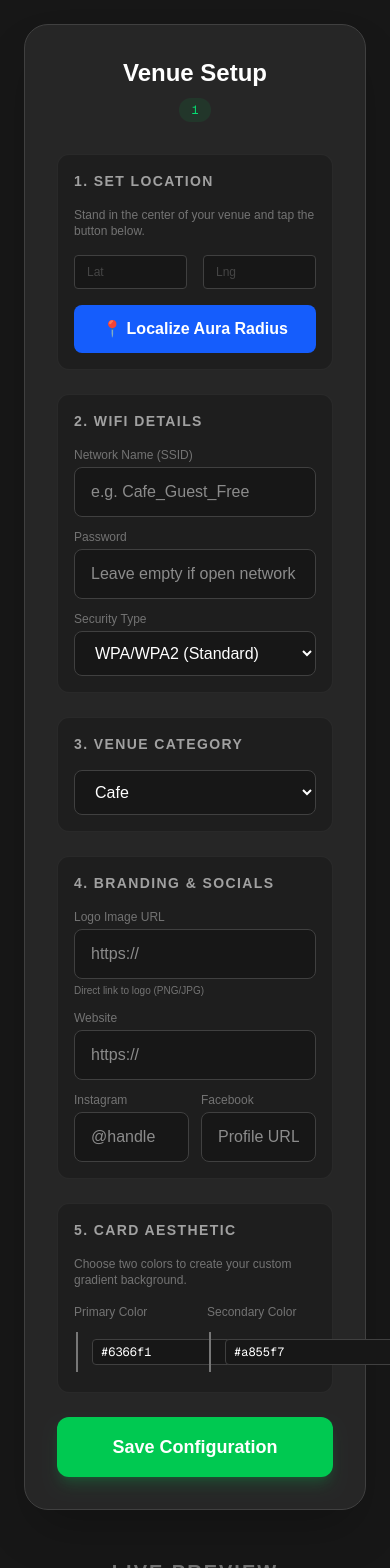
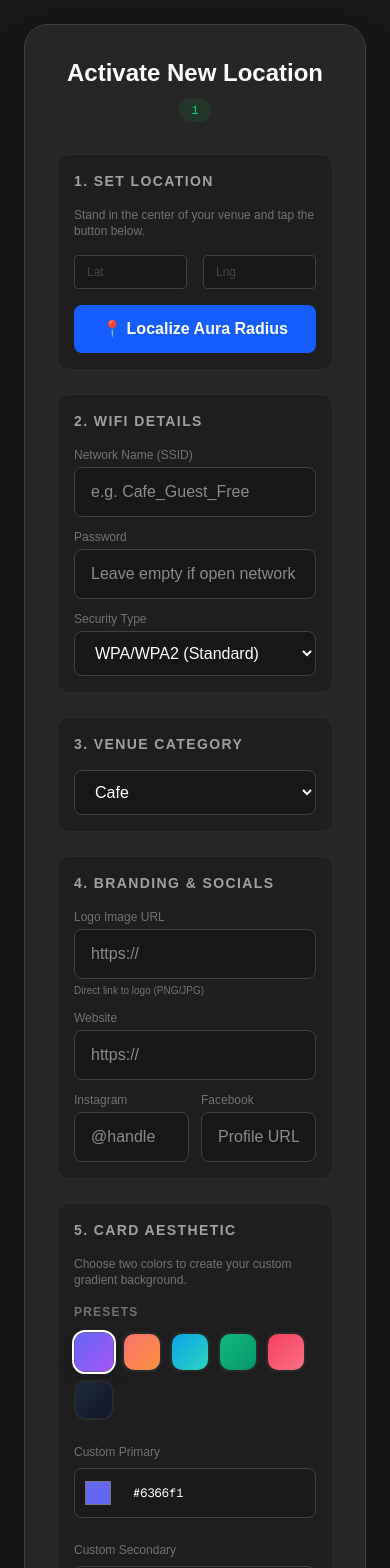
Before and after one commit to Giopiz/auratap-system, a Next.js app: page /1/setup in a window 390 px wide. Shown: the top 1568 px of the page. Built offline with nearby package versions, Linux system fonts and the light colour scheme; no server answers.

Commit message:
Final audit: Fix sheets mapping, mobile UI centering, and build stability

```diff
--- a/src/app/[clientId]/setup/page.tsx
+++ b/src/app/[clientId]/setup/page.tsx
@@ -3,7 +3,6 @@
 export const dynamic = 'force-dynamic';
 
 import { useState, useEffect } from 'react';
-import { WifiCredentials } from '@/lib/wifi-service';
 import { useParams } from 'next/navigation';
 import WiFiCard from '@/components/WiFiCard';
 
@@ -12,6 +11,7 @@ export default function OwnerSetupPage() {
     const clientId = params?.clientId as string;
 
     const [isSaving, setIsSaving] = useState(false);
+    const [isNew, setIsNew] = useState(false);
     const [formData, setFormData] = useState({
         ssid: '',
         password: '',
@@ -29,33 +29,50 @@ export default function OwnerSetupPage() {
     const [msg, setMsg] = useState('');
 
     useEffect(() => {
-        if (clientId) fetchBrief();
+        // Handle URL params for pre-filling location
+        if (typeof window !== 'undefined') {
+            const search = new URLSearchParams(window.location.search);
+            const lat = search.get('lat');
+            const lng = search.get('lng');
+            if (lat && lng) {
+                setFormData(prev => ({ ...prev, lat, lng }));
+            }
+        }
+
+        if (clientId && clientId !== 'new') fetchBrief();
+        else setIsNew(true);
         // eslint-disable-next-line react-hooks/exhaustive-deps
     }, [clientId]);
 
     const fetchBrief = async () => {
         try {
-            const res = await fetch(`/api/sheets/generic_id/data?t=${Date.now()}`, { cache: 'no-store' });
+            const res = await fetch(`/api/sheets/generic_id/data?clientId=${clientId}&t=${Date.now()}`, { cache: 'no-store' });
             const data = await res.json();
-            const found = data.clients?.find((c: WifiCredentials) => c.clientId === clientId);
-            if (found) {
-                setFormData({
-                    ssid: found.ssid || '',
-                    password: found.password || '',
-                    lat: found.lat ? String(found.lat) : '',
-                    lng: found.lng ? String(found.lng) : '',
-                    logoUrl: found.logoUrl || '',
-                    website: found.website || '',
-                    instagram: found.instagram || '',
-                    facebook: found.facebook || '',
-                    securityType: found.securityType || 'WPA',
-                    venueType: found.venueType || 'cafe',
-                    primaryColor: found.primaryColor || '#6366f1',
-                    secondaryColor: found.secondaryColor || '#a855f7'
-                });
+
+            // If API returns 404 or empty, it's a new registration
+            if (!res.ok || !data.ssid) {
+                setIsNew(true);
+                return;
             }
+
+            setFormData({
+                ssid: data.ssid || '',
+                password: data.password || '',
+                lat: data.lat ? String(data.lat) : formData.lat,
+                lng: data.lng ? String(data.lng) : formData.lng,
+                logoUrl: data.logoUrl || '',
+                website: data.website || '',
+                instagram: data.instagram || '',
+                facebook: data.facebook || '',
+                securityType: data.securityType || 'WPA',
+                venueType: data.venueType || 'cafe',
+                primaryColor: data.primaryColor || '#6366f1',
+                secondaryColor: data.secondaryColor || '#a855f7'
+            });
+            setIsNew(false);
         } catch (err) {
-            console.error(err);
+            console.error('[Setup Fetch Error]:', err);
+            setIsNew(true);
         }
     };
 
@@ -86,28 +103,19 @@ export default function OwnerSetupPage() {
         setMsg('');
 
         try {
+            const method = isNew ? 'POST' : 'PATCH';
             const res = await fetch(`/api/sheets/generic_sheet_id/data`, {
-                method: 'PATCH',
+                method,
                 headers: { 'Content-Type': 'application/json' },
                 body: JSON.stringify({
                     clientId,
-                    ssid: formData.ssid,
-                    password: formData.password,
-                    lat: formData.lat,
-                    lng: formData.lng,
-                    logoUrl: formData.logoUrl,
-                    website: formData.website,
-                    instagram: formData.instagram,
-                    facebook: formData.facebook,
-                    securityType: formData.securityType,
-                    venueType: formData.venueType,
-                    primaryColor: formData.primaryColor,
-                    secondaryColor: formData.secondaryColor
+                    ...formData
                 })
             });
 
             if (res.ok) {
-                setMsg('✅ Settings updated successfully!');
+                setMsg(isNew ? '✅ AuraTap activated successfully!' : '✅ Settings updated successfully!');
+                setIsNew(false);
             } else {
                 const err = await res.json();
                 setMsg('❌ Error: ' + err.error);
@@ -128,7 +136,9 @@ export default function OwnerSetupPage() {
                 {/* Form Side */}
                 <div className="bg-neutral-800 border border-neutral-700 rounded-3xl p-8 shadow-2xl">
                     <div className="text-center mb-8">
-                        <h1 className="text-2xl font-bold mb-2">Venue Setup</h1>
+                        <h1 className="text-2xl font-bold mb-2">
+                            {isNew ? 'Activate New Location' : 'Venue Setup'}
+                        </h1>
                         <div className="inline-block bg-green-500/10 text-green-400 px-3 py-1 rounded-full text-xs font-mono">
                             {clientId}
                         </div>
@@ -286,38 +296,68 @@ export default function OwnerSetupPage() {
                                 Choose two colors to create your custom gradient background.
                             </p>
 
-                            <div className="grid grid-cols-2 gap-6">
+                            <div className="grid grid-cols-1 sm:grid-cols-2 gap-6">
+                                <div className="sm:col-span-2 space-y-3">
+                                    <label className="text-xs text-neutral-500 block font-bold uppercase tracking-widest">Presets</label>
+                                    <div className="flex flex-wrap gap-2 sm:gap-3">
+                                        {[
+                                            { name: 'Classic', p: '#6366f1', s: '#a855f7' },
+                                            { name: 'Sunset', p: '#f87171', s: '#fb923c' },
+                                            { name: 'Ocean', p: '#0ea5e9', s: '#2dd4bf' },
+                                            { name: 'Forest', p: '#10b981', s: '#059669' },
+                                            { name: 'Rose', p: '#f43f5e', s: '#fb7185' },
+                                            { name: 'Midnight', p: '#1e293b', s: '#0f172a' }
+                                        ].map((palette) => (
+                                            <button
+                                                key={palette.name}
+                                                type="button"
+                                                onClick={() => setFormData({ ...formData, primaryColor: palette.p, secondaryColor: palette.s })}
+                                                className={`
+                                                    group relative w-10 h-10 sm:w-12 sm:h-12 rounded-xl border-2 transition-all overflow-hidden
+                                                    ${formData.primaryColor === palette.p && formData.secondaryColor === palette.s ? 'border-white scale-110 shadow-lg' : 'border-white/5 hover:border-white/20'}
+                                                `}
+                                                title={palette.name}
+                                            >
+                                                <div
+                                                    className="absolute inset-0"
+                                                    style={{ background: `linear-gradient(135deg, ${palette.p}, ${palette.s})` }}
+                                                />
+                                            </button>
+                                        ))}
+                                    </div>
+                                </div>
+
                                 <div className="space-y-2">
-                                    <label className="text-xs text-neutral-500 block">Primary Color</label>
-                                    <div className="flex items-center gap-3">
+                                    <label className="text-xs text-neutral-500 block">Custom Primary</label>
+                                    <div className="flex items-center gap-3 bg-neutral-900/50 p-2 rounded-lg border border-neutral-700">
                                         <input
                                             type="color"
                                             value={formData.primaryColor}
                                             onChange={e => setFormData({ ...formData, primaryColor: e.target.value })}
-                                            className="w-12 h-12 rounded cursor-pointer bg-transparent border-none"
+                                            className="w-8 h-8 sm:w-10 sm:h-10 rounded cursor-pointer bg-transparent border-none p-0"
                                         />
                                         <input
                                             type="text"
                                             value={formData.primaryColor}
                                             onChange={e => setFormData({ ...formData, primaryColor: e.target.value })}
-                                            className="flex-1 bg-neutral-900 border border-neutral-700 rounded px-2 py-1 text-xs font-mono"
+                                            className="flex-1 bg-transparent border-none rounded px-2 py-1 text-xs font-mono outline-none"
                                         />
                                     </div>
                                 </div>
                                 <div className="space-y-2">
-                                    <label className="text-xs text-neutral-500 block">Secondary Color</label>
-                                    <div className="flex items-center gap-3">
+                                    <label className="text-xs text-neutral-500 block">Custom Secondary</label>
+                                    <div className="flex items-center gap-3 bg-neutral-900/50 p-2 rounded-lg border border-neutral-700">
                                         <input
                                             type="color"
                                             value={formData.secondaryColor}
                                             onChange={e => setFormData({ ...formData, secondaryColor: e.target.value })}
-                                            className="w-12 h-12 rounded cursor-pointer bg-transparent border-none"
+                                            className="w-8 h-8 sm:w-10 sm:h-10 rounded cursor-pointer bg-transparent border-none p-0"
                                         />
                                         <input
                                             type="text"
                                             value={formData.secondaryColor}
                                             onChange={e => setFormData({ ...formData, secondaryColor: e.target.value })}
-                                            className="flex-1 bg-neutral-900 border border-neutral-700 rounded px-2 py-1 text-xs font-mono"
+                                            className="flex-1 bg-transparent border-none rounded px-2 py-1 text-xs font-mono outline-none"
                                         />
                                     </div>
                                 </div>
--- a/src/components/WiFiCard.tsx
+++ b/src/components/WiFiCard.tsx
@@ -1,6 +1,6 @@
 'use client';
 
-import { useState, useEffect } from 'react';
+import { useState, useEffect, useRef } from 'react';
 import { WifiCredentials } from '@/lib/wifi-service';
 import { QRCodeCanvas } from 'qrcode.react';
 import Image from 'next/image';
@@ -12,24 +12,25 @@ interface WiFiCardProps {
 export default function WiFiCard({ credentials }: WiFiCardProps) {
     const [status, setStatus] = useState<'idle' | 'copying' | 'connected'>('idle');
     const [isIos, setIsIos] = useState(false);
+    const qrRef = useRef<HTMLDivElement>(null);
     const [qrImageData, setQrImageData] = useState<string>('');
+
+    const ssid = credentials.ssid || 'AuraTap Guest';
+    const password = credentials.password || '';
+    const wifiString = `WIFI:S:${ssid};P:${password};T:${credentials.securityType || 'WPA'};;`;
 
     useEffect(() => {
         const ua = window.navigator.userAgent;
         setIsIos(/iPhone|iPad|iPod/i.test(ua));
 
         const timer = setTimeout(() => {
-            const canvas = document.querySelector('canvas');
+            const canvas = qrRef.current?.querySelector('canvas');
             if (canvas) {
                 setQrImageData(canvas.toDataURL('image/png'));
             }
-        }, 300);
+        }, 500);
         return () => clearTimeout(timer);
-    }, []);
-
-    const ssid = credentials.ssid || 'AuraTap Guest';
-    const password = credentials.password || '';
-    const wifiString = `WIFI:S:${ssid};P:${password};T:${credentials.securityType || 'WPA'};;`;
+    }, [wifiString]);
 
     const handleConnect = () => {
         // Copy to clipboard for all - it's the safest fallback
@@ -139,7 +140,7 @@ export default function WiFiCard({ credentials }: WiFiCardProps) {
 
             <div className="mb-8 flex flex-col items-center gap-6">
                 <div className="relative p-4 bg-white rounded-2xl shadow-inner">
-                    <div className="sr-only">
+                    <div className="sr-only" ref={qrRef}>
                         <QRCodeCanvas value={wifiString} size={256} level="H" />
                     </div>
                     {qrImageData ? (
--- a/src/lib/sheets-server.ts
+++ b/src/lib/sheets-server.ts
@@ -197,7 +197,7 @@ export async function addClientRecord(data: {
             ssid: ['ssid', 'wifi', 'network', 'wifiname'],
             password: ['password', 'pass', 'key', 'wifipassword'],
             securityType: ['security', 'sectype'],
-            theme: ['theme', 'style', 'color'],
+            theme: ['theme', 'style', 'palette'],
             venueType: ['venuetype', 'type', 'category'],
             ownerEmail: ['owneremail', 'email', 'contact', 'owner'],
             lat: ['lat', 'latitude'],
@@ -206,7 +206,9 @@ export async function addClientRecord(data: {
             instagram: ['instagram', 'ig', 'insta', 'social1'],
             facebook: ['facebook', 'fb', 'social2'],
             website: ['website', 'site', 'url', 'link'],
-            radius: ['radius', 'range', 'dist', 'distance']
+            radius: ['radius', 'range', 'dist', 'distance'],
+            primaryColor: ['primarycolor', 'color1', 'maincolor'],
+            secondaryColor: ['secondarycolor', 'color2', 'accentcolor']
         };
 
         // Fill the rowData object using the FOUND headers
@@ -298,7 +300,7 @@ export async function updateClientRecord(clientId: string, data: Partial<{
             ssid: ['ssid', 'wifi', 'network', 'wifiname'],
             password: ['password', 'pass', 'key', 'wifipassword'],
             securityType: ['security', 'sectype'],
-            theme: ['theme', 'style', 'color'],
+            theme: ['theme', 'style', 'palette'],
             venueType: ['venuetype', 'type', 'category'],
             ownerEmail: ['owneremail', 'email', 'contact', 'owner'],
             lat: ['lat', 'latitude'],
@@ -307,7 +309,9 @@ export async function updateClientRecord(clientId: string, data: Partial<{
             instagram: ['instagram', 'ig', 'insta', 'social1'],
             facebook: ['facebook', 'fb', 'social2'],
             website: ['website', 'site', 'url', 'link'],
-            radius: ['radius', 'range', 'dist', 'distance']
+            radius: ['radius', 'range', 'dist', 'distance'],
+            primaryColor: ['primarycolor', 'color1', 'maincolor'],
+            secondaryColor: ['secondarycolor', 'color2', 'accentcolor']
         };
 
         const rows = await sheet.getRows();
```
Also changed, not shown: src/app/page.tsx (+8 -1 lines).
